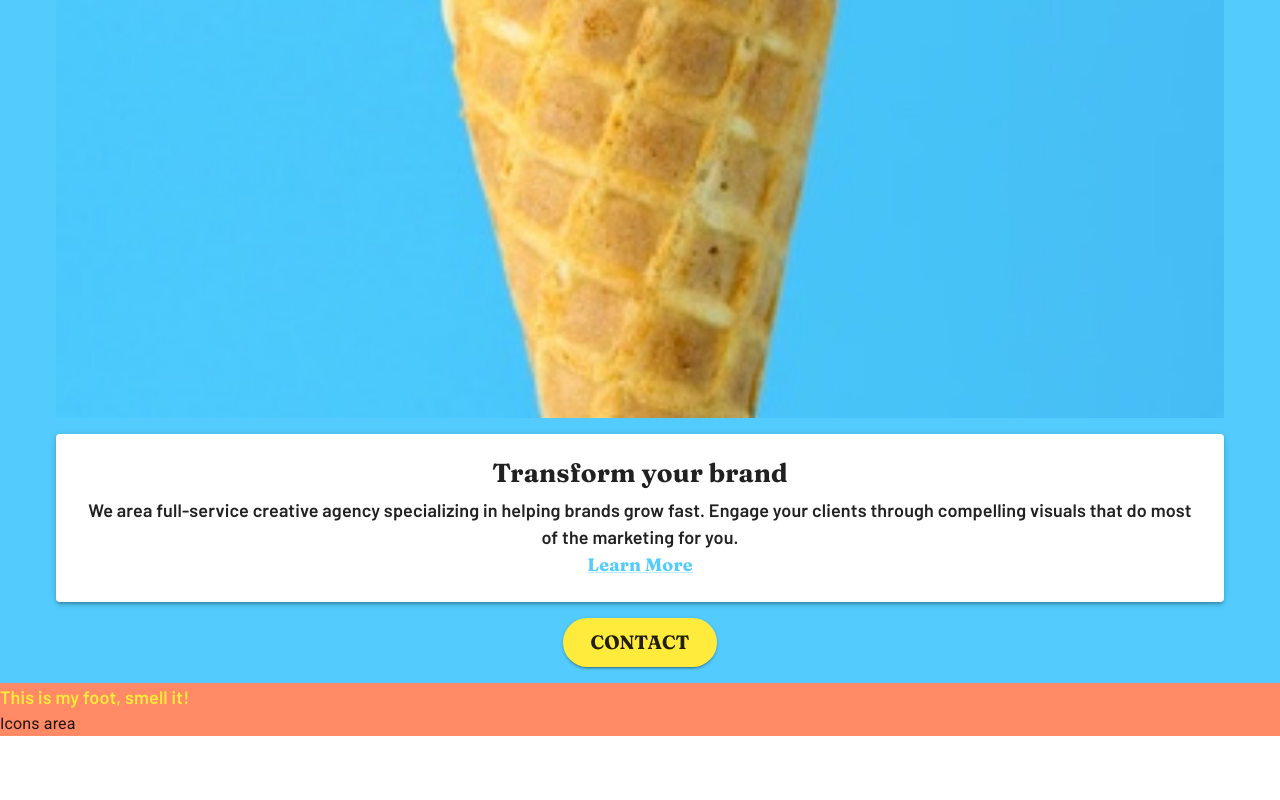
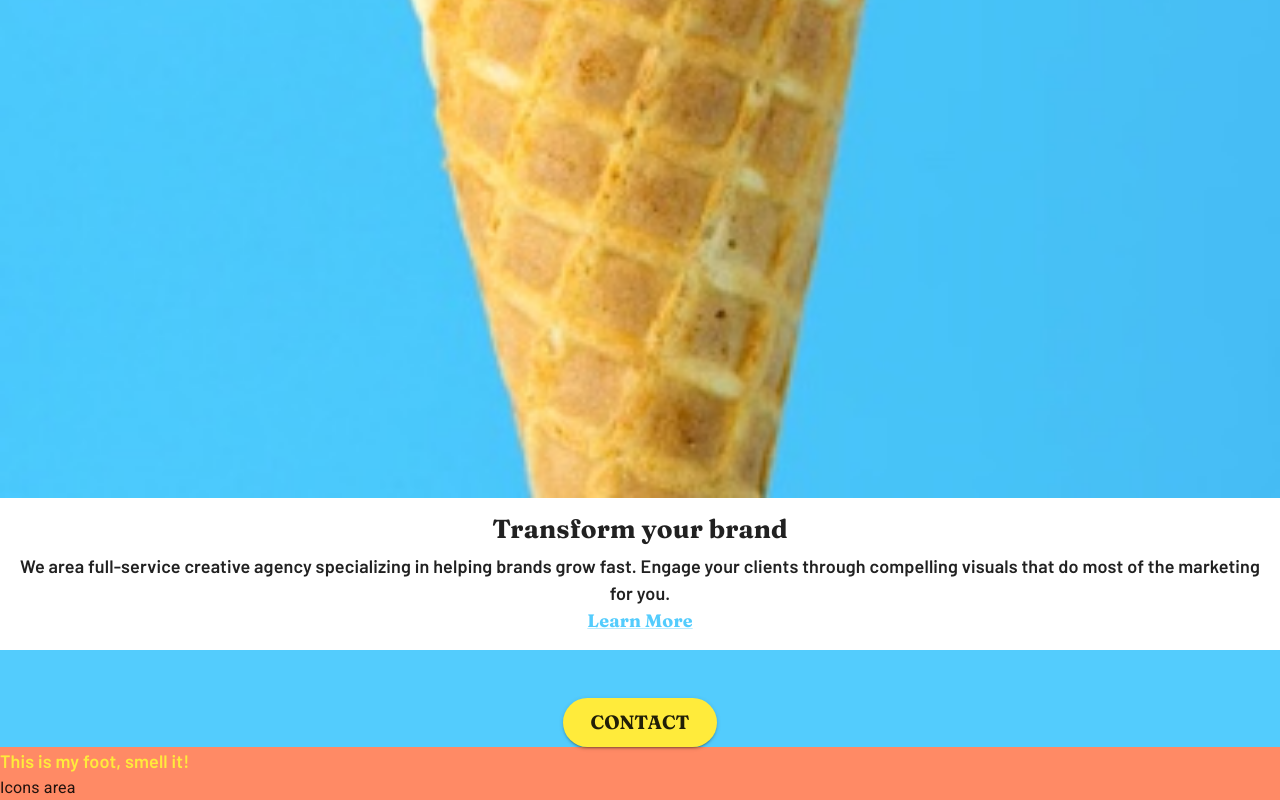
Before and after one commit to chukalicious/mui, a React (Create React App) app in the folder mui/: page / in a window 1280 px wide. Shown: the part 893-1693 px from the top of the page. Before the commit the page ends 1629 px from the top, so only its background shows below. Built offline with nearby package versions, Linux system fonts and the light colour scheme.

Commit message:
created landing page styles module that target elements in the landing page component. components file are less cluttered, the styles have been applied to the correct targets and we are getting closer to the design.

```diff
--- a/mui/src/components/Landing.js
+++ b/mui/src/components/Landing.js
@@ -1,4 +1,4 @@
-import Container from "@mui/material/Container";
+// mui Library imports
 import Box from "@mui/material/Box";
 import ImageList from "@mui/material/ImageList";
 import ImageListItem from "@mui/material/ImageListItem";
@@ -7,25 +7,27 @@ import Typography from "@mui/material/Typography";
 import imageCone from "../images/imageCone.jpg";
 import Link from "@mui/material/Link";
 
+// Style Imports
+import { landingLayout, paperStyles, paperBox } from "../styles/LandingStyles";
+
+//Component Imports
 import ActionButton from "./ActionButton";
-
-const paperStyles = {
-  padding: "1rem",
-  width: "100%",
-};
 
 const Landing = () => {
   return (
-    <Container style={paperStyles}>
-      <Box>
+    <Box>
+      <Box sx={{ ...landingLayout }}>
         <ImageList>
           <ImageListItem cols={2}>
-            <img src={imageCone} alt="cone" />
+            <img src={imageCone} alt="icecream cone" />
           </ImageListItem>
         </ImageList>
       </Box>
-      <Box>
-        <Paper style={{ padding: "1rem" }} elevation={3}>
+      <Box
+        // style={{ border: "green 1px solid", width: "100%" }}
+        sx={{ ...paperBox }}
+      >
+        <Paper sx={{ ...landingLayout, ...paperStyles }} elevation={0}>
           <Typography variant="h2" sx={{ textAlign: "center", m: 1 }}>
             Transform your brand
           </Typography>
@@ -48,7 +50,7 @@ const Landing = () => {
       >
         <ActionButton />
       </Box>
-    </Container>
+    </Box>
   );
 };
 
--- /dev/null
+++ b/mui/src/styles/LandingStyles.js
@@ -0,0 +1,20 @@
+export const paperStyles = {
+  pt: 1,
+  pb: 1,
+  pl: 0,
+  pr: 0,
+  mr: 0,
+  mt: 0,
+  borderRadius: 0,
+};
+
+export const landingLayout = {
+  width: "100%",
+  mt: -2,
+  mb: -2,
+};
+
+export const paperBox = {
+  width: "100%",
+  mb: 6,
+};
```
